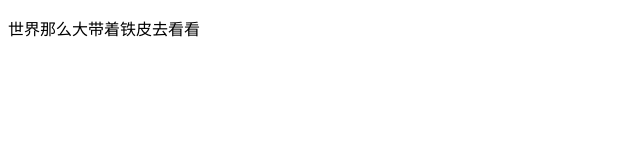
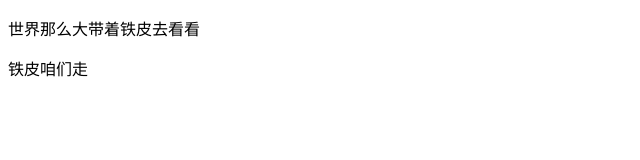
Before and after one commit to Smart-yang/myGit, a plain HTML site: page wogit.html in a window 1280 px wide. Shown: the whole page, without its empty margins (0-640 px from the left). Drawn offline with Linux system fonts and the light colour scheme.

Commit message:
第二次修改

```diff
--- a/wogit.html
+++ b/wogit.html
@@ -8,5 +8,6 @@
 </head>
 <body>
     <p>世界那么大带着铁皮去看看</p>
+    <p>铁皮咱们走</p>
 </body>
 </html>
```
